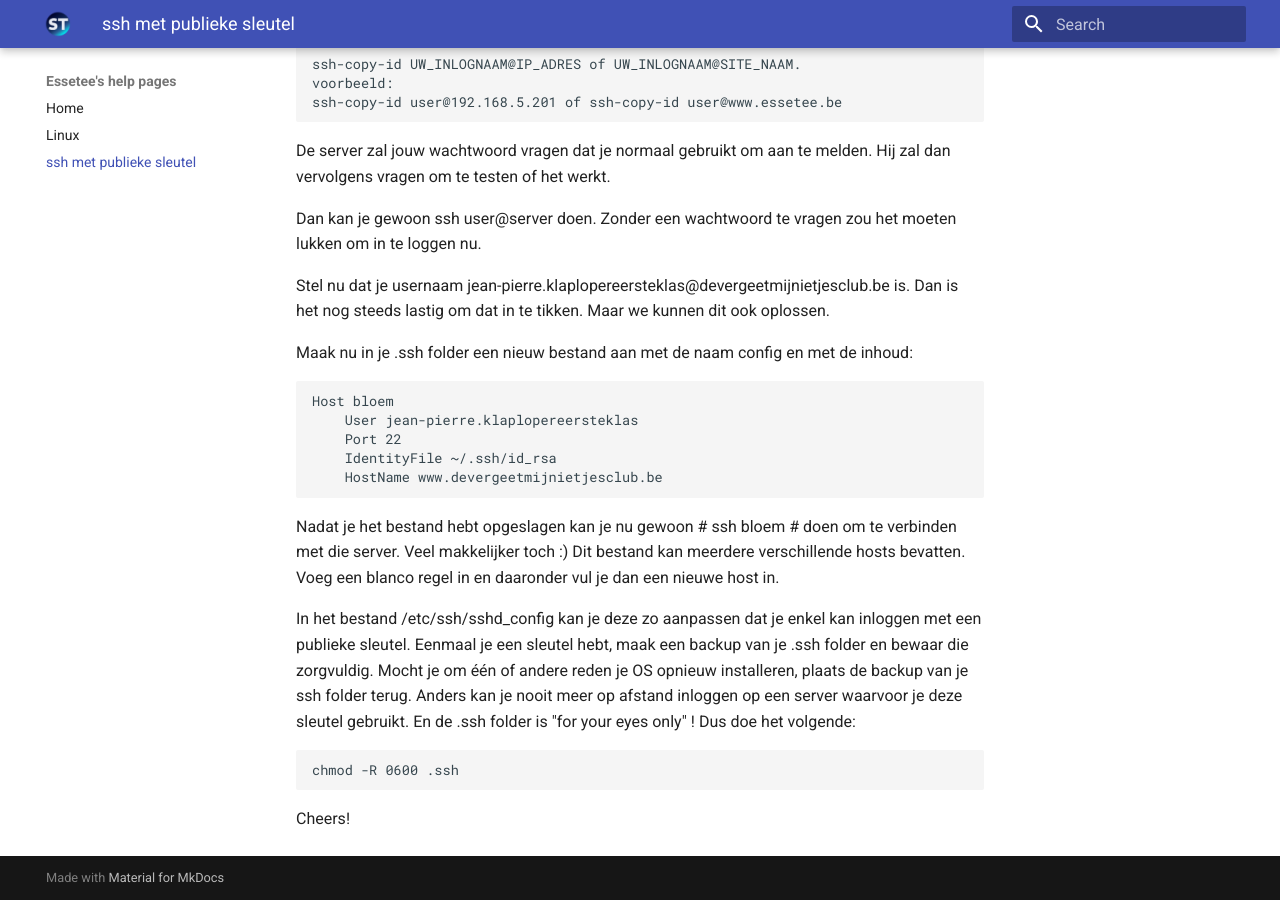
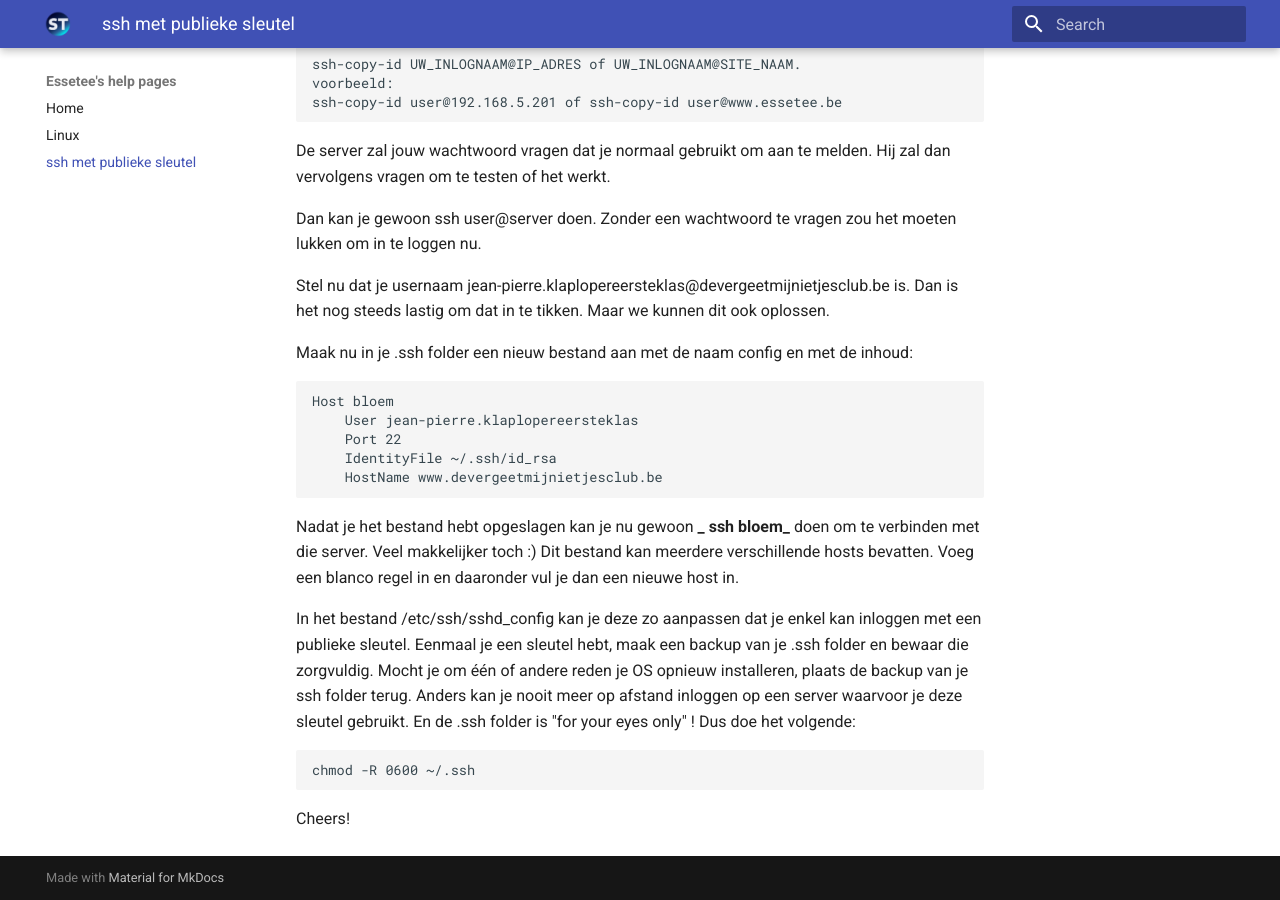
Before and after one commit to EsseteeStuff/mkdocs-site, an MkDocs documentation site: the page built from docs/ssh.md, in a window 1280 px wide and 900 px high, scrolled down 1362 px. Built offline with MkDocs 1.6.1 and Material for MkDocs 9.7.7, drawn with Linux system fonts in a browser that asks for light colours.

Commit message:
ssh.md 2

````diff
--- a/docs/ssh.md
+++ b/docs/ssh.md
@@ -74,12 +74,12 @@ Host bloem
 ```
 
 
-Nadat je het bestand hebt opgeslagen kan je nu gewoon # ssh bloem #  doen om te verbinden met die server. Veel makkelijker toch :) Dit bestand kan meerdere verschillende hosts bevatten. Voeg een blanco regel in en daaronder vul je dan een nieuwe host in.
+Nadat je het bestand hebt opgeslagen kan je nu gewoon **_ ssh bloem_** doen om te verbinden met die server. Veel makkelijker toch :) Dit bestand kan meerdere verschillende hosts bevatten. Voeg een blanco regel in en daaronder vul je dan een nieuwe host in.
 
 In het bestand /etc/ssh/sshd_config kan je deze zo aanpassen dat je enkel kan inloggen met een publieke sleutel. Eenmaal je een sleutel hebt, maak een backup van je .ssh folder en bewaar die zorgvuldig. Mocht je om één of andere reden je OS opnieuw installeren, plaats de backup van je ssh folder terug. Anders kan je nooit meer op afstand inloggen op een server waarvoor je deze sleutel gebruikt. En de .ssh folder is "for your eyes only" ! Dus doe het volgende:
 
 ```bash
-chmod -R 0600 .ssh
+chmod -R 0600 ~/.ssh
 ```
 
 Cheers!
````
